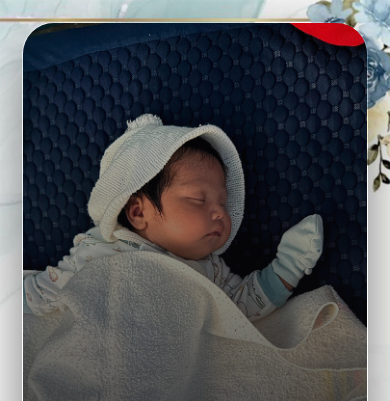
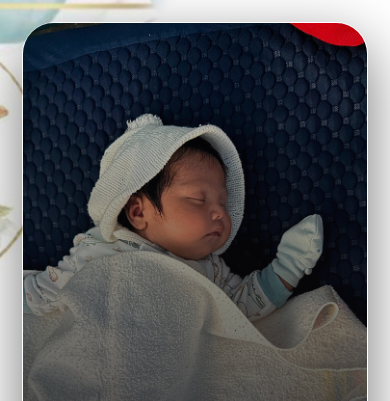
Before and after one commit to Ivanstudios05/invitacion, a plain HTML site: page index.html in a window 390 px wide. Shown: the top 401 px of the page. Drawn offline with Linux system fonts and the light colour scheme.

Commit message:
Update index.html
imagenes movil y desktop

```diff
--- a/index.html
+++ b/index.html
@@ -23,7 +23,9 @@
   margin:0;
   font-family: ui-sans-serif, system-ui, -apple-system, Segoe UI, Roboto, Arial;
   color:var(--text);
-      background: url("backimg.jpg") center/cover no-repeat fixed;
+
+  background: url("backimgdesktop.jpg") center/cover no-repeat fixed;
+
   overflow-x:hidden;
 }
     a{color:inherit}
@@ -98,6 +100,12 @@
     @media (max-width:860px){
       .grid{grid-template-columns:1fr}
       .hero{min-height: 68vh;}
+    }
+
+    @media (max-width:768px){
+  body::before{
+    background: url("backimg.jpg") center/cover no-repeat;
+  }
 }
     .card{
       border:1px solid var(--line);
```
Lines whose indentation alone changed are shown as unchanged.
